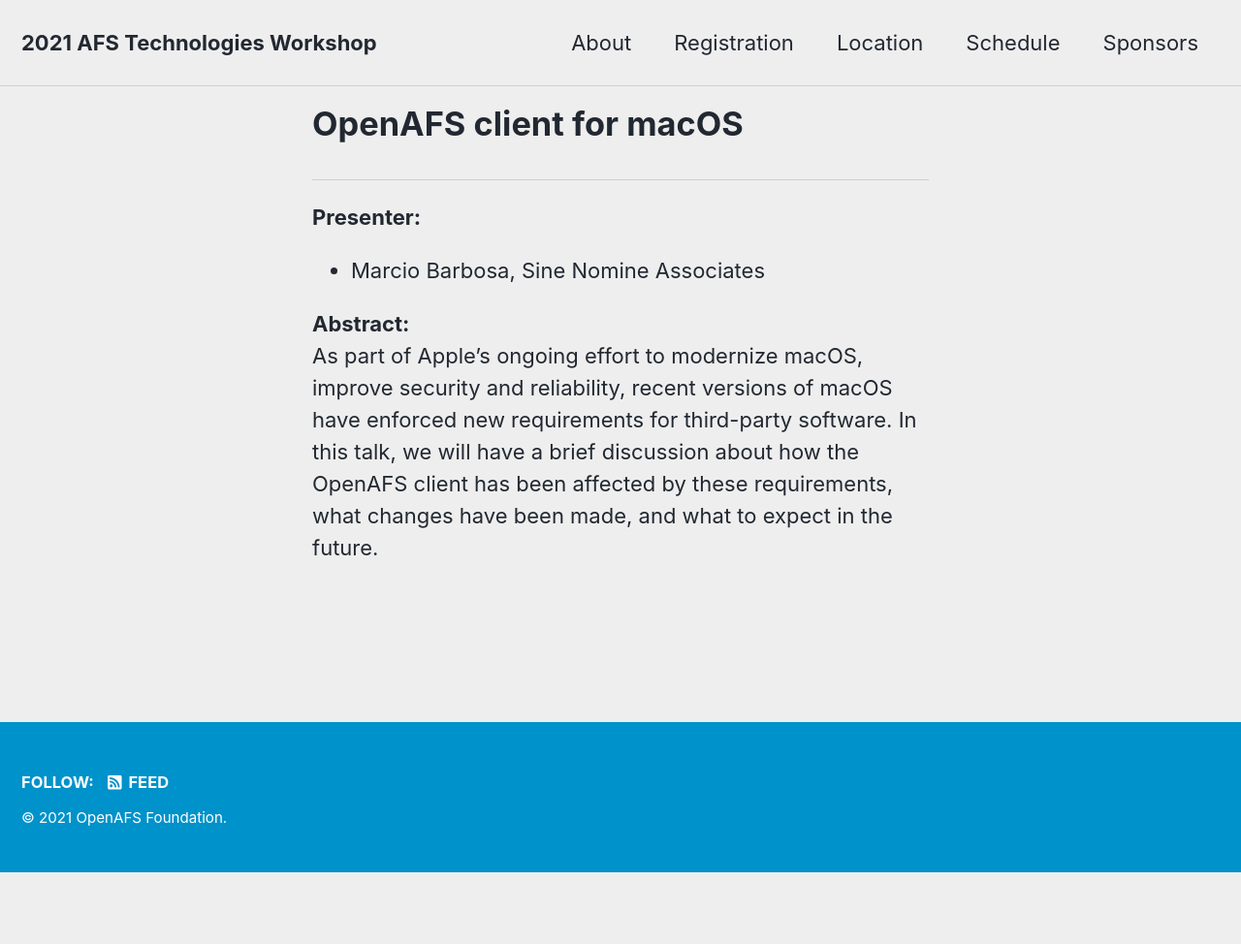
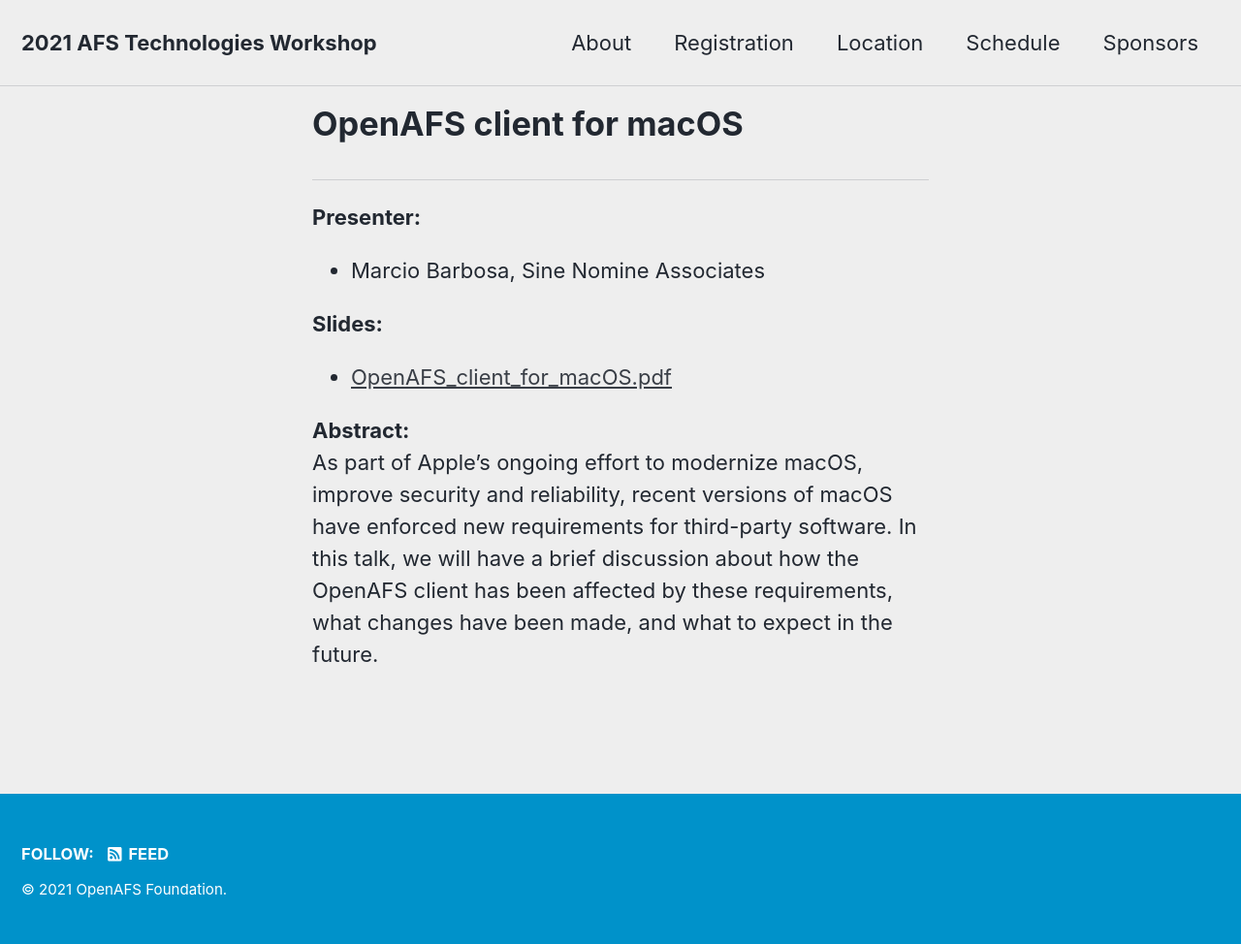
Before and after one commit to openafsfoundation/openafs-workshop.org, a Jekyll site: the page built from _pages/talks/openafs-client-for-macos.md, in a window 1280 px wide. Shown: the whole page at 97% size. Built offline with Jekyll 4.4.1, drawn with Linux system fonts in a browser that asks for light colours; cached includes are drawn as plain includes; nearby versions of some CDN libraries; before the commit the page ends 900 px from its top, so only the background shows below that.

Commit message:
Add slides for the ones we have so far
Still waiting for permission to upload other slide decks.

```diff
--- a/_layouts/workshop/talk.html
+++ b/_layouts/workshop/talk.html
@@ -26,6 +26,15 @@
 {% endfor %}
 </ul>
 {% endif %}
+{% if page.slides %}
+<strong>Slides:</strong>
+<ul>
+{% for s in page.slides %}
+<li><a href="{{ site.baseurl }}/slides/{{ s }}">{{ s }}</a></li>
+{% endfor %}
+</ul>
+{% endif %}
+
 
 <strong>Abstract:</strong>
 
--- a/_pages/talks/openafs-client-for-macos.md
+++ b/_pages/talks/openafs-client-for-macos.md
@@ -6,6 +6,8 @@
 presenters:
   - name: Marcio Barbosa
     org: Sine Nomine Associates
+slides:
+  - OpenAFS_client_for_macOS.pdf
 ---
 
 As part of Apple's ongoing effort to modernize macOS, improve security and
```
Also changed, not shown: _pages/talks/next-gen-ubik-and-the-vldb.md (+2 -0 lines), _pages/talks/openafs-diagnostic-tools.md (+2 -0 lines), _pages/talks/pags-unthrottled.md (+2 -0 lines), _pages/talks/wireshark-and-afs3.md (+2 -0 lines), 5 other files.
